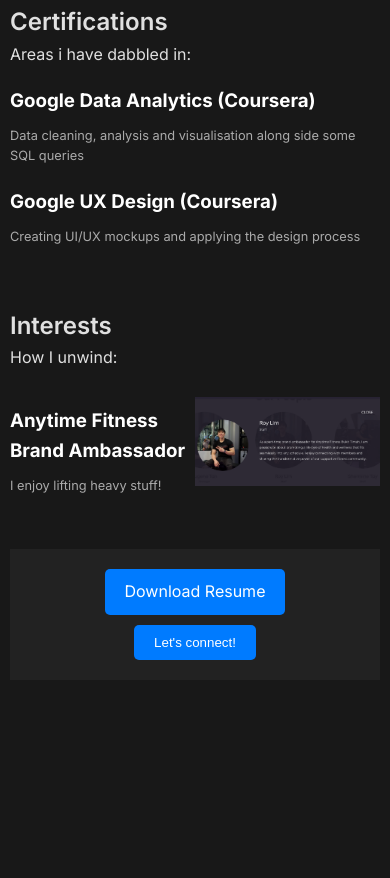
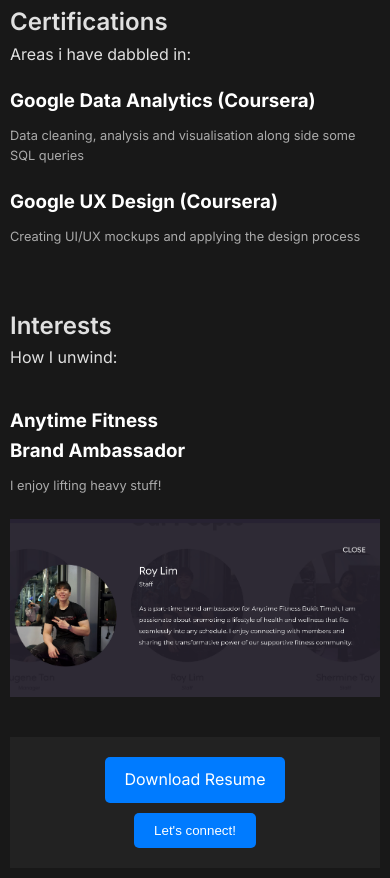
Before and after one commit to roylimxinwei/roylimxinwei.github.io, a plain HTML site: page index.html in a window 390 px wide. Shown: the part 1042-1920 px from the top of the page. Before the commit the page ends 1732 px from the top, so only its background shows below. Drawn offline with Linux system fonts and the light colour scheme.

Commit message:
updated CSS for responsive web

```diff
--- a/styles.css
+++ b/styles.css
@@ -266,6 +266,16 @@ footer {
     .project-card p, .education-item p, .certification-item p, .interest-item p {
         font-size: 0.9em;
     }
+
+    .interest-item {
+        flex-direction: column;
+        align-items: flex-start;
+    }
+
+    .afbt-image {
+        max-width: 100%;
+        margin-top: 10px;
+    }
 }
 
 @media (max-width: 480px) {
@@ -288,4 +298,19 @@ footer {
     .project-card p, .education-item p, .certification-item p, .interest-item p {
         font-size: 0.8em;
     }
+
+    .interest-item {
+        flex-direction: column;
+        align-items: flex-start;
+    }
+
+    .afbt-image {
+        max-width: 100%;
+        margin-top: 10px;
+    }
+
+    .socials {
+        flex-direction: column;
+        align-items: flex-start;
+    }
 }
```
